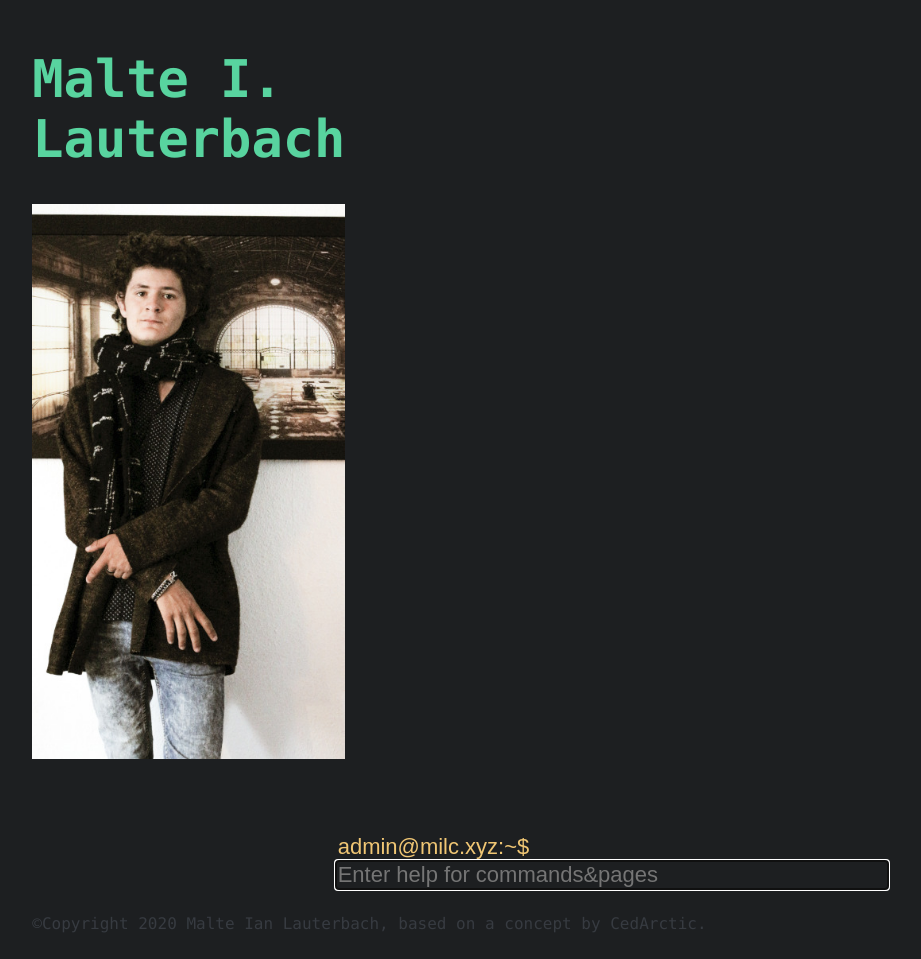
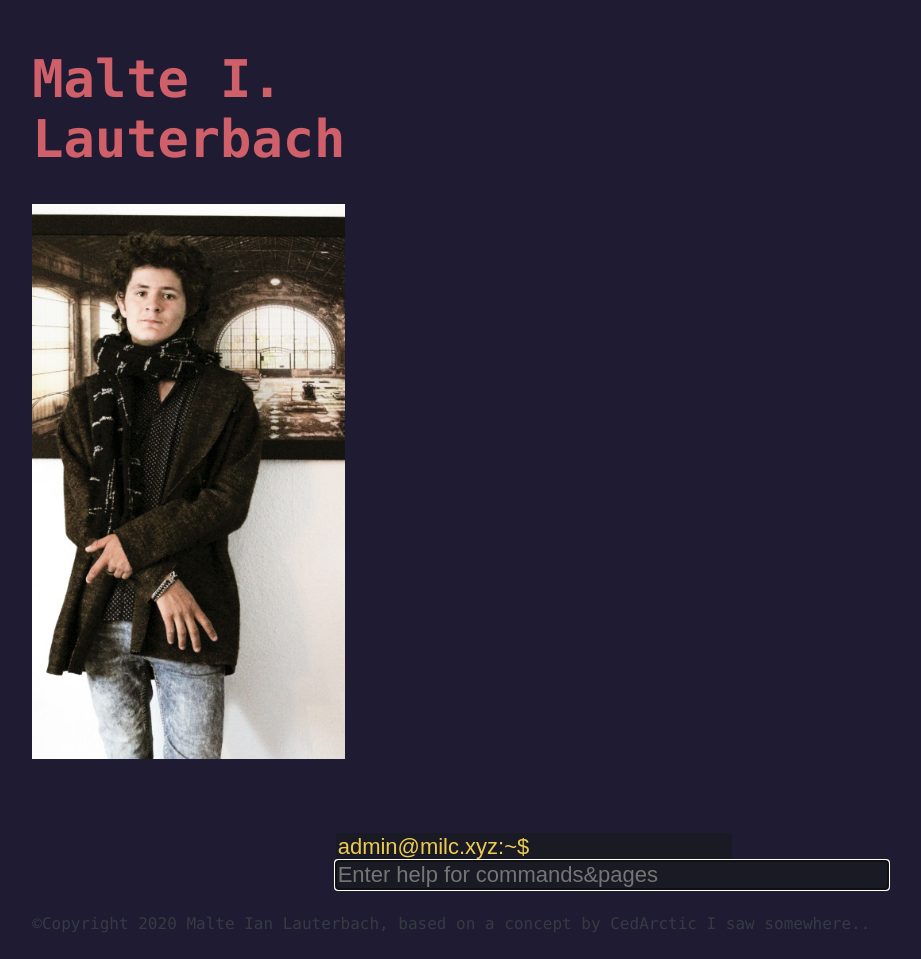
Before and after one commit to malteianlauterbach/bash-website, a plain HTML site: page index.html in a window 1280 px wide. Shown: the whole page, without its empty margins (1-922 px from the left). Drawn offline with Linux system fonts and the light colour scheme.

Commit message:
changed the colours

```diff
--- a/css/style.css
+++ b/css/style.css
@@ -1,7 +1,7 @@
 body{
   font-family: "Lucida Console", "Lucida Sans Unicode", "Courier New";
   color:white;
-  background-color: #1d1f21;
+  background-color: #1f1b32;
 }
 
 a{
@@ -50,7 +50,7 @@ a{
 }
 
 #sidebar h1{
-  color: #58d49f;
+  color: #cf5f68;
   font-size: 52px;
 }
 
@@ -65,7 +65,7 @@ a{
 }
 
 #intro{
-  color: #de935f;
+  color: #cf5f68;
   text-align: justify;
 }
 
@@ -75,8 +75,8 @@ a{
   font-size: 22px;
   vertical-align: middle;
   box-sizing: border-box;
-  background-color: #1d1f21;
-  color: #f0c674;
+  background-color: #191a23;
+  color: #edcb53;
   border: none;
 }
 
@@ -85,8 +85,8 @@ a{
   width:auto;
   font-size: 22px;
   vertical-align: middle;
-  background-color: #1d1f21;
-  color: #b5bd68;
+  background-color: #191a23;
+  color: #87c2c4;
   border: none;
   box-sizing: border-box;
 }
--- a/index.html
+++ b/index.html
@@ -31,7 +31,7 @@
     </div>
     <footer>
       <p id="Copyright">
-        ©Copyright 2020 Malte Ian Lauterbach, based on a concept by CedArctic.
+        ©Copyright 2020 Malte Ian Lauterbach, based on a concept by CedArctic I saw somewhere..
       </p>
     </footer>
   </body>
```
